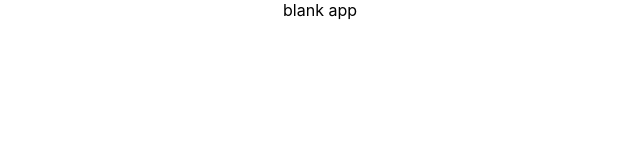
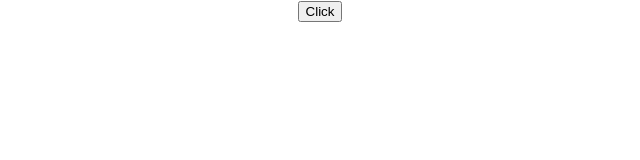
Before and after one commit to DonSera/copy_velog_frontend, a React (Create React App) app: page / in a window 1280 px wide. Shown: the top 160 px of the page, without its empty margins (320-960 px from the left). Built offline with nearby package versions, Linux system fonts and the light colour scheme.

Commit message:
feat : 지정한 id를 서버(3001)에 넘기면 결과 메세지를 받는다.

```diff
--- a/src/App.js
+++ b/src/App.js
@@ -1,11 +1,26 @@
 import './App.css';
+import axios from "axios";
 
 function App() {
-  return (
-    <div className="App">
-      <div>blank app</div>
-    </div>
-  );
+    const server = 'http://localhost:3001';
+    // const server = ''
+
+    const sendRequest = async () => {
+        const id = 7;
+        try {
+            axios.get(`${server}/button?id=${id}`).then(res => {
+                console.log('res : ' + res.data.message);
+            })
+        } catch (err) {
+            if (err) console.log(err)
+        }
+    }
+
+    return (
+        <div className="App">
+            <button onClick={() => sendRequest()}>Click</button>
+        </div>
+    );
 }
 
 export default App;
```
